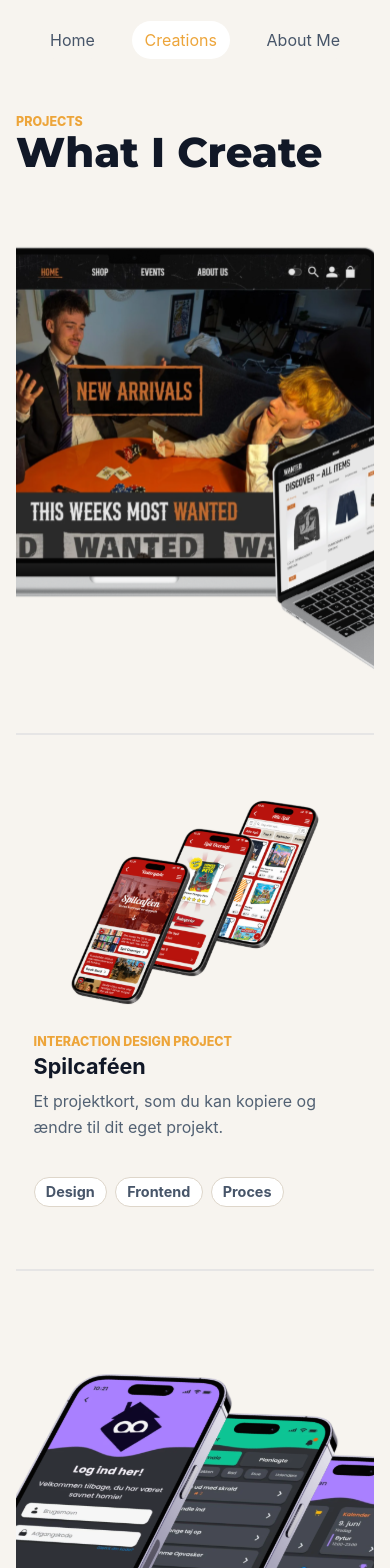
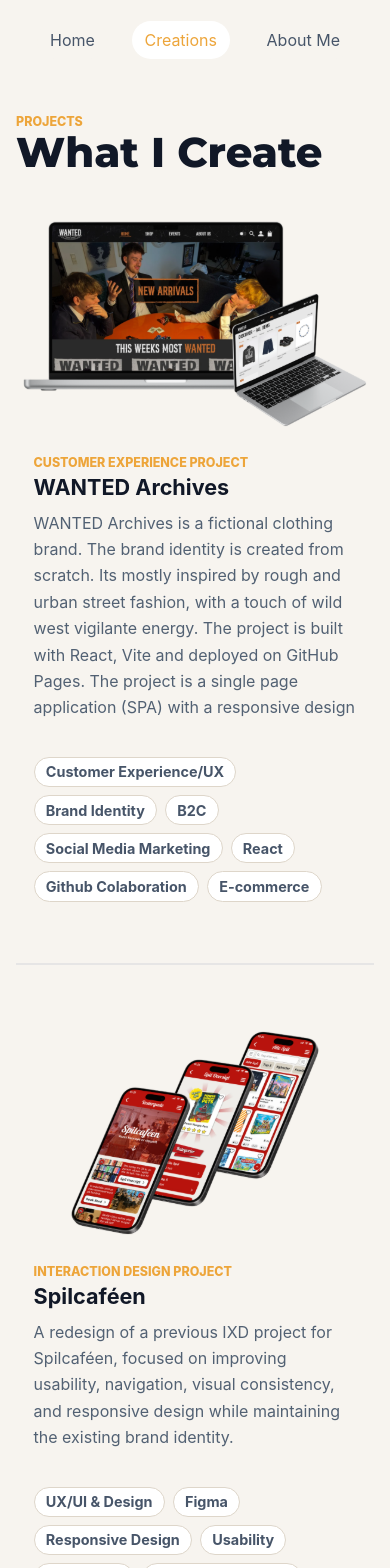
Before and after one commit to danielbilkvist/danielbilkvist.github.io, a React (Vite) app: page /projects in a window 390 px wide. Shown: the top 1568 px of the page. Built offline with nearby package versions, Linux system fonts and the light colour scheme; a web font is replaced by a local one.

Commit message:
Huge index.css split into projects and home.

```diff
--- a/src/data/projects.js
+++ b/src/data/projects.js
@@ -3,10 +3,10 @@
     slug: "customer-experience",
     title: "WANTED Archives",
     year: "Customer Experience Project",
-    summary: "En personlig portfolio bygget med React, Vite og GitHub Pages.",
-    description:
-      "WANTED Archives is a fictional clothing brand. The brand identity is created from scratch. Its mostly inspired by rough and urban street fashion, with a touch of wild west vigilante energy. The project is built with React, Vite and deployed on GitHub Pages. The project is a single page application (SPA) with a responsive design.",
-    tags: ["React", "Vite", "GitHub Pages"],
+    summary:
+      "WANTED Archives is a fictional clothing brand. The brand identity is created from scratch. Its mostly inspired by rough and urban street fashion, with a touch of wild west vigilante energy. The project is built with React, Vite and deployed on GitHub Pages. The project is a single page application (SPA) with a responsive design",
+    description: "---",
+    tags: ["Customer Experience/UX", "Brand Identity", "B2C", "Social Media Marketing", "React", "Github Colaboration", "E-commerce"],
     image: `${import.meta.env.BASE_URL}MockupWanted.svg`,
     image2: `${import.meta.env.BASE_URL}MockupHoomie.png`,
     links: [
@@ -14,10 +14,10 @@
         label: "Live site",
         href: "https://magecties.github.io/customer-experience-exam/",
       },
-      {
-        label: "GitHub repo",
-        href: "https://github.com/username/username.github.io",
-      },
+      // {
+      //   label: "GitHub repo",
+      //   href: "https://github.com/username/username.github.io",
+      // },
     ],
   },
   {
@@ -25,14 +25,13 @@
     title: "Spilcaféen",
     year: "Interaction Design Project",
     summary:
-      "Et projektkort, som du kan kopiere og ændre til dit eget projekt.",
-    description:
-      "Beskriv problemet, processen, din rolle, de vigtigste valg og hvad du lærte. Gør projektet konkret, så andre kan forstå dit arbejde.",
-    tags: ["Design", "Frontend", "Proces"],
+      "A redesign of a previous IXD project for Spilcaféen, focused on improving usability, navigation, visual consistency, and responsive design while maintaining the existing brand identity.",
+    description: "---",
+    tags: ["UX/UI & Design", "Figma", "Responsive Design", "Usability", "Navigation", "Visual Consistency", "Design System"],
     image: `${import.meta.env.BASE_URL}MockupSpilcafe.svg`,
     links: [
       {
-        label: "Eksempel-link",
+        label: "Live Site",
         href: "https://danielbilkvist.github.io/SpilcafeEksamen/",
       },
     ],
@@ -42,14 +41,13 @@
     title: "Hoomie",
     year: "Web App Project",
     summary:
-      "Et projektkort, som du kan kopiere og ændre til dit eget projekt.",
-    description:
-      "Beskriv problemet, processen, din rolle, de vigtigste valg og hvad du lærte. Gør projektet konkret, så andre kan forstå dit arbejde.",
-    tags: ["Design", "Frontend", "Proces"],
+      "Hommie is a web application designed for young adults living with roommates, helping them manage household responsibilities together. The app combines shared chores, shopping lists, and a household calendar to create better structure and transparency. Gamification, points, leaderboards, and the Hoomie mascot make everyday chores more motivating and engaging. The project was developed using UX research, Figma, React, React Router, and Supabase, with a strong focus on usability and simplicity.",
+    description: "---",
+    tags: ["UX/UI & Design", "React", "Supabase", "CRUD", "Figma", "Gamification"],
     image: `${import.meta.env.BASE_URL}MockupHoomie.svg`,
     links: [
       {
-        label: "Eksempel-link",
+        label: "Live Site",
         href: "https://sebbbenator.github.io/hoomie/task",
       },
     ],
--- a/src/index.css
+++ b/src/index.css
@@ -1,6 +1,12 @@
 :root {
-  font-family: Inter, ui-sans-serif, system-ui, -apple-system, BlinkMacSystemFont,
-    "Segoe UI", sans-serif;
+  font-family:
+    Inter,
+    ui-sans-serif,
+    system-ui,
+    -apple-system,
+    BlinkMacSystemFont,
+    "Segoe UI",
+    sans-serif;
   color: #1d2430;
   background: #f7f4ef;
   font-synthesis: none;
@@ -223,12 +229,12 @@
   font-size: 1.15rem;
 }
 
-.actions {
+/* .actions {
   display: flex;
   flex-wrap: wrap;
   gap: 0.75rem;
   margin-top: 0.5rem;
-}
+} */
 
 .button {
   display: inline-flex;
@@ -245,7 +251,7 @@
 }
 
 .button.secondary {
-  color: #ffffff;;
+  color: #ffffff;
   background: #111827;
   /* background: transparent; */
 }
@@ -257,8 +263,7 @@
   padding: 0;
   margin: 1.25rem 0;
   list-style: none;
-} */
-
+*/
 /* .project-grid {
   display: grid;
   grid-template-columns: 1fr;
@@ -279,6 +284,7 @@
   text-decoration: none;
 }
 
+
 @media (max-width: 720px) {
   .project-card {
     flex-direction: column;
@@ -290,12 +296,12 @@
   transition: transform 0.1s ease-in-out;
 } */
 
-.project-card:nth-child(even) {
+/* .project-card:nth-child(even) {
   flex-direction: row-reverse;
   justify-content: space-between;
-}
+} */
 
-@media (max-width: 720px) {
+/* @media (max-width: 720px) {
   .project-card:nth-child(even) {
     flex-direction: column;
   }
@@ -328,7 +334,7 @@
 .project-card a {
   color: #eda53a;
   font-weight: 800;
-}
+} */
 
 .detail-image {
   width: 100%;
--- a/src/pages/HomePage.css
+++ b/src/pages/HomePage.css
@@ -1,4 +1,4 @@
-@import url('https://fonts.googleapis.com/css2?family=Coiny&family=Lobster&family=Montserrat:ital,wght@0,100..900;1,100..900&display=swap');
+@import url("https://fonts.googleapis.com/css2?family=Coiny&family=Lobster&family=Montserrat:ital,wght@0,100..900;1,100..900&display=swap");
 .hero-section {
   display: grid;
   gap: 0.5rem;
@@ -96,7 +96,7 @@
   font-size: clamp(2.6rem, 8vw, 5.5rem);
   line-height: 0.95;
   letter-spacing: 0;
-  font-family: 'Montserrat', sans-serif;
+  font-family: "Montserrat", sans-serif;
   font-weight: 800;
 }
 
@@ -131,7 +131,6 @@
   flex-wrap: wrap;
   gap: 0.75rem;
   margin-top: 0.5rem;
-  padding: 0 0.5rem;
 }
 
 .button {
@@ -154,25 +153,26 @@
 }
 
 .button.secondary {
-  color: #ffffff;;
+  color: #ffffff;
   background: #111827;
   /* background: transparent; */
 }
 
 .button.secondary:hover {
-transform: scale(1.05);
+  transform: scale(1.05);
   transition: transform 0.1s ease-in-out;
 }
 
-.project-grid {
+.home-page .project-grid {
   display: grid;
   grid-template-columns: 1fr;
   gap: 2rem;
 }
 
 .home-page .project-card {
- display: flex;
+  display: flex;
   flex-direction: row;
+  justify-content: space-between;
   align-items: stretch;
   overflow: hidden;
   border: 1px solid #d2e5dc;
@@ -181,19 +181,8 @@
   text-decoration: none;
 }
 
-.projects-page .project-card {
-  display: flex;
-  flex-direction: row;
-  align-items: stretch;
-  overflow: hidden;
-  background: transparent;
-  text-decoration: none;
-  border-bottom: 2px solid #e6e5e5;
-  padding: 1.5rem 0;
-}
-
 @media (max-width: 720px) {
-  .project-card {
+  .home-page .project-card {
     flex-direction: column;
   }
 }
@@ -203,23 +192,7 @@
   transition: transform 0.1s ease-in-out;
 }
 
-.projects-page .project-card:hover img {
-  transform: scale(1.05);
-  transition: transform 0.1s ease-in-out;
-}
-
-.project-card:nth-child(even) {
-  flex-direction: row-reverse;
-  justify-content: space-between;
-}
-
-@media (max-width: 720px) {
-  .project-card:nth-child(even) {
-    flex-direction: column;
-  }
-}
-
-.project-card img {
+.home-page .project-card img {
   width: 45%;
   height: auto;
   aspect-ratio: 16 / 10;
@@ -227,24 +200,42 @@
 }
 
 @media (max-width: 720px) {
-  .project-card img {
+  .home-page .project-card img {
     width: 100%;
     aspect-ratio: 16 / 10;
   }
 }
 
-.project-card-content {
+.home-page .project-card-content {
   display: flex;
   flex-direction: column;
   justify-content: space-between;
   height: 100%;
   padding: 1.1rem;
-
 }
 
-.project-card a {
+.home-page .project-card a {
   color: #eda53a;
   font-weight: 800;
+}
+
+.home-page .tag-list {
+  display: flex;
+  flex-wrap: wrap;
+  gap: 0.5rem;
+  padding: 0;
+  margin: 1.25rem 0;
+  list-style: none;
+}
+
+.home-page .tag-list li {
+  border: 1px solid #ded6ca;
+  border-radius: 999px;
+  background: #ffffff;
+  color: #475569;
+  padding: 0.35rem 0.7rem;
+  font-size: 0.9rem;
+  font-weight: 700;
 }
 
 .skills {
--- /dev/null
+++ b/src/pages/ProjectPage.css
@@ -0,0 +1,5 @@
+.top-project-content {
+  display: flex;
+  flex-direction: column;
+  margin-bottom: 1rem;
+}
--- a/src/pages/ProjectPage.jsx
+++ b/src/pages/ProjectPage.jsx
@@ -1,5 +1,6 @@
 import { Link, useParams } from "react-router";
 import projects from "../data/projects";
+import "./ProjectPage.css";
 
 function ProjectPage() {
   const { slug } = useParams();
@@ -23,23 +24,11 @@
       {/* <Link className="back-link" to="/projects">
         Go back
       </Link> */}
+      <div className="top-project-content">
+      <div className="project-title">
       <p className="eyebrow">{project.year}</p>
       <h1>{project.title}</h1>
-      <p className="lead">{project.description}</p>
-      <img className="detail-image" src={project.image} alt="" />
-
-      <p className="eyebrow">{project.year}</p>
-      <p className="lead">{project.description}</p>
-      <img className="detail-image" src={project.image2} alt="" />
-
-      {/* <section className="tag-links">
-        <ul className="tag-list">
-          {project.tags.map((tag) => (
-            <li key={tag}>{tag}</li>
-          ))}
-        </ul>
-      </section> */}
-
+      </div>
       <div className="actions">
         {project.links.map((link) => (
           <a
@@ -53,6 +42,21 @@
           </a>
         ))}
       </div>
+      </div>
+      <p className="lead">{project.summary}</p>
+      <img className="detail-image" src={project.image} alt="" />
+
+      {/* <p className="eyebrow">{project.year}</p>
+      <p className="lead">{project.description}</p>
+      <img className="detail-image" src={project.image2} alt="" /> */}
+
+      {/* <section className="tag-links">
+        <ul className="tag-list">
+          {project.tags.map((tag) => (
+            <li key={tag}>{tag}</li>
+          ))}
+        </ul>
+      </section> */}
     </article>
   );
 }
--- a/src/pages/ProjectsPage.css
+++ b/src/pages/ProjectsPage.css
@@ -1,3 +1,78 @@
+.projects-page .project-grid {
+  display: grid;
+  grid-template-columns: 1fr;
+  gap: 2rem;
+}
+
+.projects-page .project-card {
+  display: flex;
+  flex-direction: row-reverse;
+  justify-content: space-between;
+  align-items: stretch;
+  overflow: hidden;
+  background: transparent;
+  text-decoration: none;
+  border-bottom: 2px solid #e6e5e5;
+  padding: 1.5rem 0;
+}
+
+@media (max-width: 720px) {
+  .projects-page .project-card {
+    flex-direction: column;
+  }
+}
+
+.projects-page .project-card:hover img {
+  transform: scale(1.05);
+  transition: transform 0.1s ease-in-out;
+}
+
+.projects-page .project-card img {
+  width: 45%;
+  height: auto;
+  aspect-ratio: 16 / 10;
+  object-fit: cover;
+}
+
+@media (max-width: 720px) {
+  .projects-page .project-card img {
+    width: 100%;
+    aspect-ratio: 16 / 10;
+  }
+}
+
+.projects-page .project-card-content {
+  display: flex;
+  flex-direction: column;
+  justify-content: space-between;
+  height: 100%;
+  padding: 1.1rem;
+}
+
+.projects-page .project-card a {
+  color: #eda53a;
+  font-weight: 800;
+}
+
+.projects-page .tag-list {
+  display: flex;
+  flex-wrap: wrap;
+  gap: 0.5rem;
+  padding: 0;
+  margin: 1.25rem 0;
+  list-style: none;
+}
+
+.projects-page .tag-list li {
+  border: 1px solid #ded6ca;
+  border-radius: 999px;
+  background: #ffffff;
+  color: #475569;
+  padding: 0.35rem 0.7rem;
+  font-size: 0.9rem;
+  font-weight: 700;
+}
+
 /* .section-intro{
     display: flex;
   justify-content: space-between;
--- a/src/pages/ProjectsPage.jsx
+++ b/src/pages/ProjectsPage.jsx
@@ -20,18 +20,14 @@
           >
             <img src={project.image} alt={`Preview af ${project.title}`} />
             <div className="project-card-content">
-              <div className="project-card-content-top">
                 <p className="eyebrow">{project.year}</p>
                 <h3>{project.title}</h3>
                 <p>{project.summary}</p>
-              </div>
-              <div className="project-card-content-bottom">
                 <ul className="tag-list">
                   {project.tags.map((tag) => (
                     <li key={tag}>{tag}</li>
                   ))}
                 </ul>
-              </div>
             </div>
           </Link>
         ))}
```
